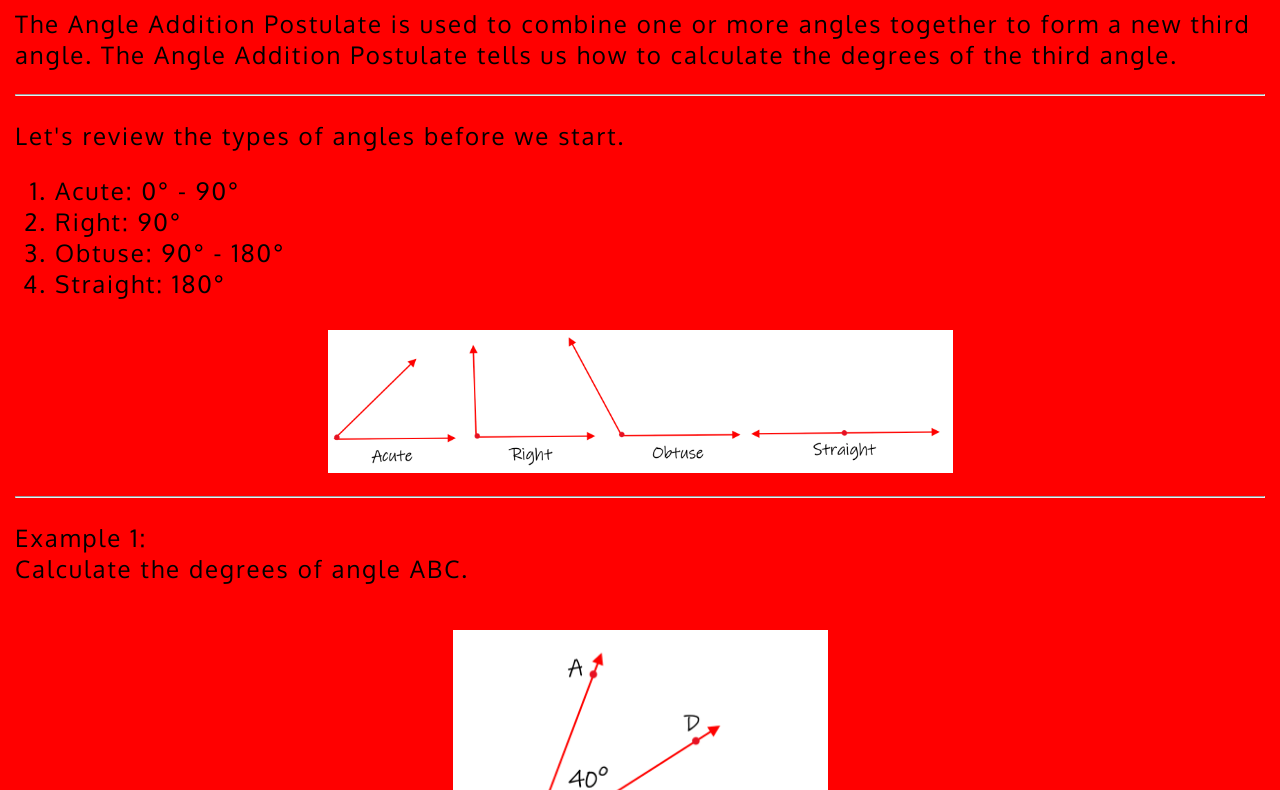
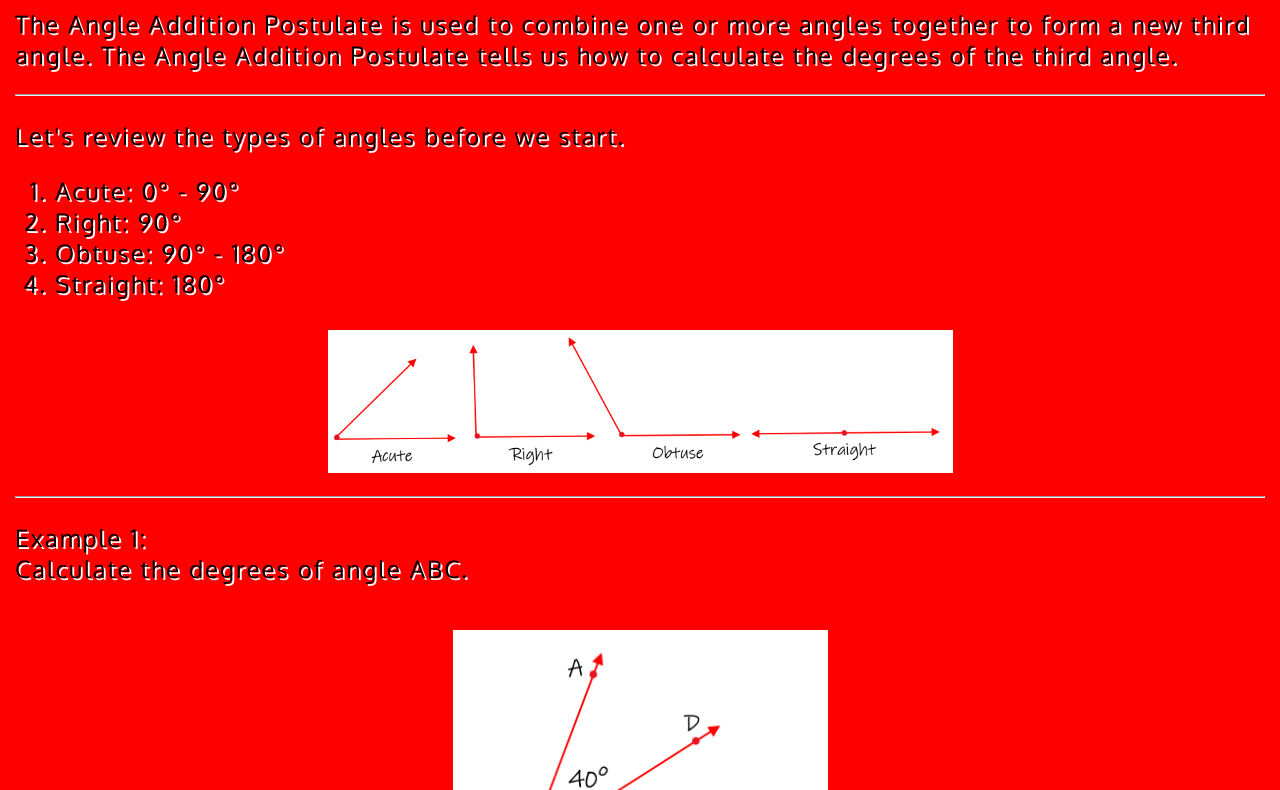
Before and after one commit to jillwilliams/Angle-Addition-Postulate, a plain HTML site: page index.html in a window 1280 px wide. Shown: the part 100-890 px from the top of the page. Drawn offline with Linux system fonts and the light colour scheme; a web font is replaced by a local one.

Commit message:
Final Draft

```diff
--- a/styles.css
+++ b/styles.css
@@ -3,6 +3,7 @@ body {
     letter-spacing: 2px;
     margin: 25px 15px 45px 15px;
     background-color: red;
+    text-shadow: 2px 2px white;
 }
 h1 {
     font-family: "Oxygen";
```
